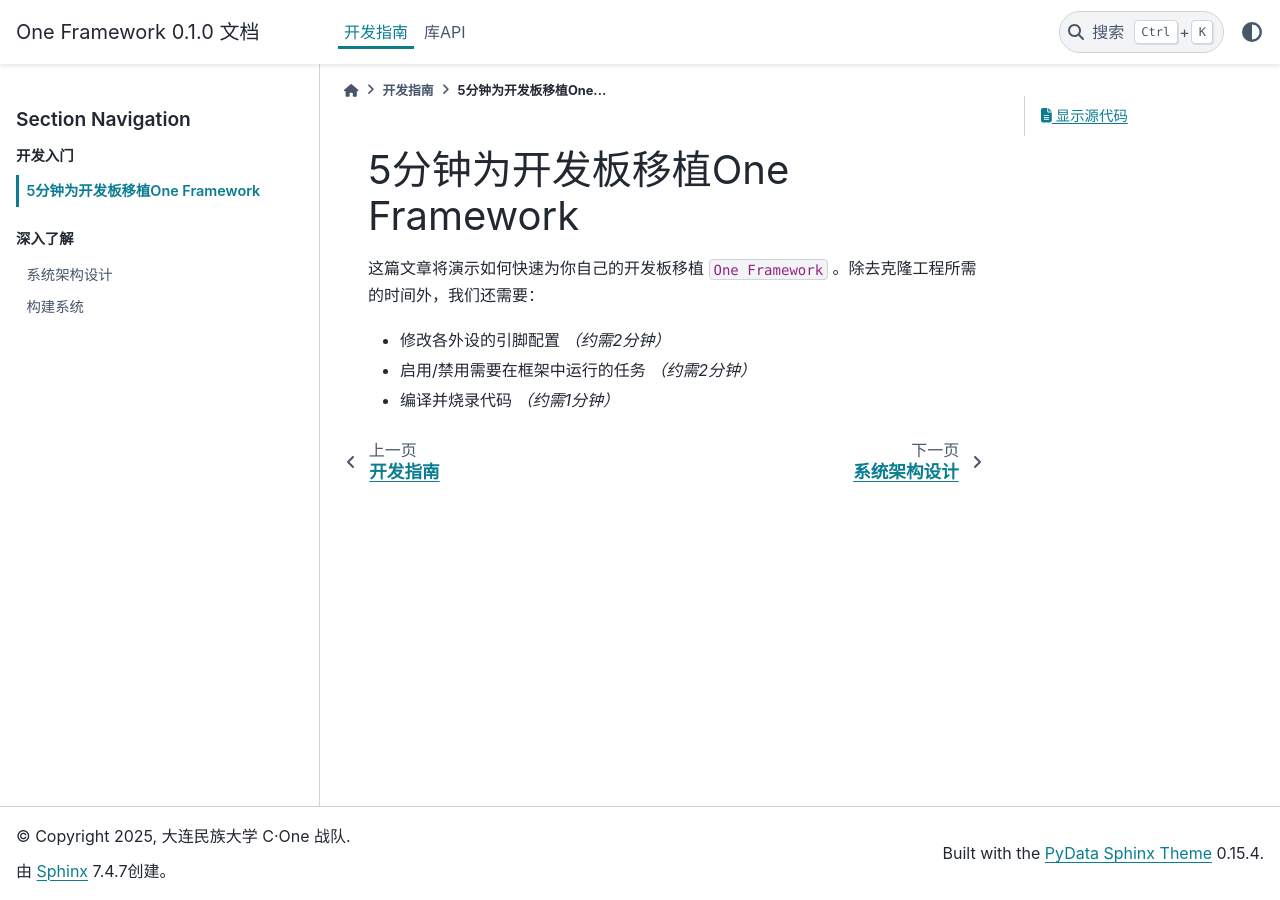
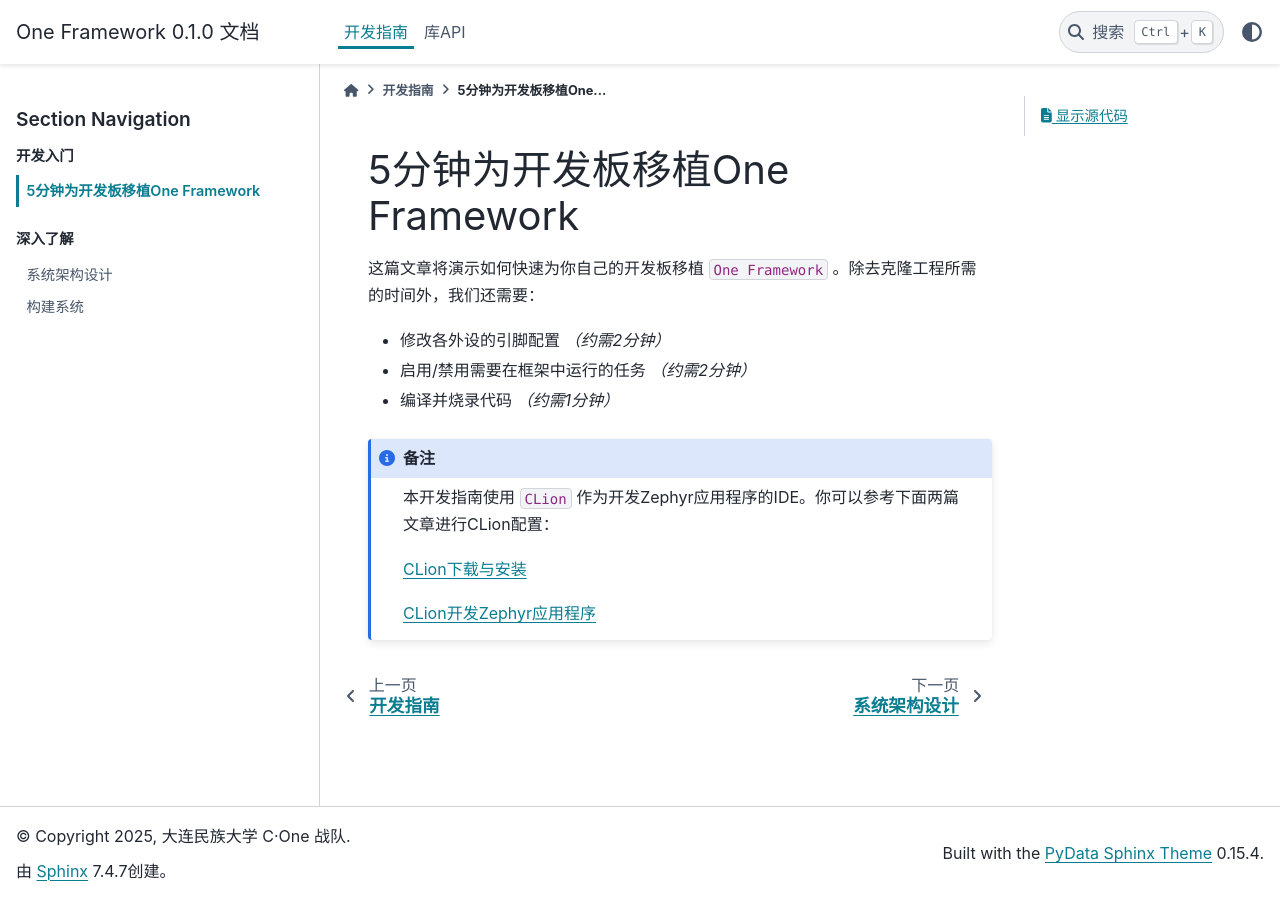
Before and after one commit to RoboMaster-DLMU-CONE/one-framework, a Sphinx documentation site: the page built from doc/texts/dev/quick-app-dev.rst, in a window 1280 px wide. Built offline with Sphinx 7.4.7 and the PyData theme 0.15.4, drawn with Linux system fonts in a browser that asks for light colours.

Commit message:
update document with CLion tutorial

```diff
--- a/doc/texts/dev/quick-app-dev.rst
+++ b/doc/texts/dev/quick-app-dev.rst
@@ -9,3 +9,15 @@
 - 修改各外设的引脚配置 `（约需2分钟）`
 - 启用/禁用需要在框架中运行的任务 `（约需2分钟）`
 - 编译并烧录代码 `（约需1分钟）`
+
+.. note::
+    本开发指南使用 ``CLion`` 作为开发Zephyr应用程序的IDE。你可以参考下面两篇文章进行CLion配置：
+
+    `CLion下载与安装`_
+
+    `CLion开发Zephyr应用程序`_
+
+
+.. _CLion下载与安装: https://conestudio.yuque.com/rpzak7/qd5o3y/gkt4gmk2trtg3tf0?singleDoc# 《CLion》
+
+.. _CLion开发Zephyr应用程序: https://conestudio.yuque.com/rpzak7/qd5o3y/owlpkde5xwhhbgn5?singleDoc# 《CLion开发Zephyr应用程序》
```
